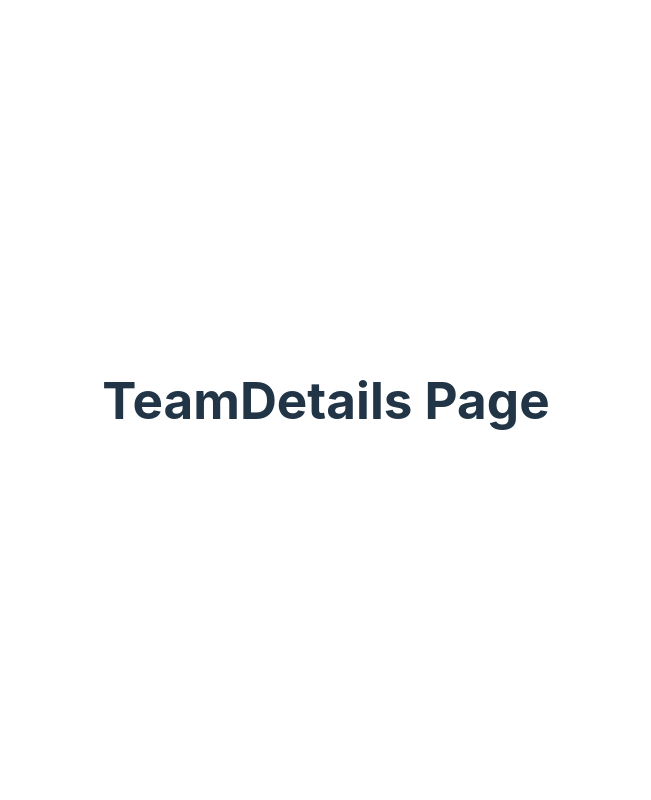
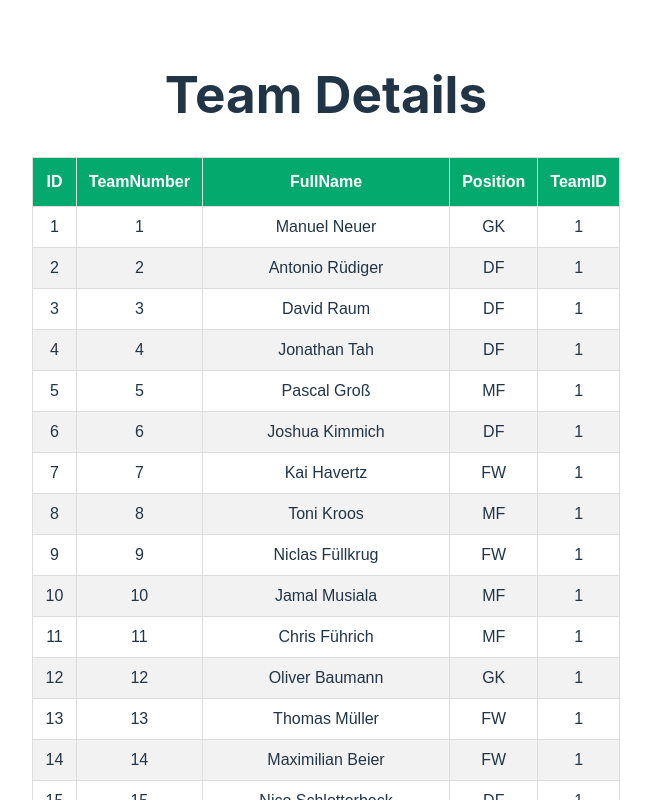
Before and after one commit to ZdravkaGoranova/Sirma-Solutions-Final-Exam, a React (Vite) app: page /teamDetails in a window 1280 px wide. Shown: the top 800 px of the page, without its empty margins (314-965 px from the left). Built offline with nearby package versions, Linux system fonts and the light colour scheme.

Commit message:
Implement teams views into TeamDetails.age"

```diff
--- /dev/null
+++ b/src/components/TeamDetails.css
@@ -0,0 +1,30 @@
+#players {
+  font-family: Arial, Helvetica, sans-serif;
+  border-collapse: collapse;
+  width: 100%;
+}
+
+#players td,
+#players th {
+  border: 1px solid #ddd;
+  padding: 8px;
+}
+
+#players tr:nth-child(even) {
+  background-color: #f2f2f2;
+}
+
+#players tr:hover {
+  background-color: #ddd;
+}
+
+#players th {
+  padding: 12px;
+  text-align: center;
+  background-color: #04aa6d;
+  color: white;
+  cursor: pointer;
+}
+#players th:hover {
+  background-color: #048455;
+}
--- a/src/components/TeamDetails.jsx
+++ b/src/components/TeamDetails.jsx
@@ -1,7 +1,47 @@
+// import React, { useEffect, useState } from 'react';
+import { useEffect, useState } from 'react';
+import { loadCSV } from '../utils/csvUtils.js';
+
+import './TeamDetails.css';
+
+
 export default function TeamDetails() {
+  const [players, setPlayers] = useState([]);
+
+  useEffect(() => {
+    async function fetchData() {
+      const data = await loadCSV('/players.csv');
+      setPlayers(data);
+    }
+
+    fetchData();
+  }, []);
+
   return (
     <>
-      <h1>TeamDetails Page</h1>
+      <h1>Team Details</h1>
+      <table id="players">
+        <thead>
+          <tr>
+            <th>ID</th>
+            <th>TeamNumber</th>
+            <th>FullName</th>
+            <th>Position</th>
+            <th>TeamID</th>
+          </tr>
+        </thead>
+        <tbody>
+          {players.map((player, index) => (
+            <tr key={index}>
+              <td>{player.ID}</td>
+              <td>{player.TeamNumber}</td>
+              <td>{player.FullName}</td>
+              <td>{player.Position}</td>
+              <td>{player.TeamID}</td>
+            </tr>
+          ))}
+        </tbody>
+      </table>
     </>
   );
 }
```
